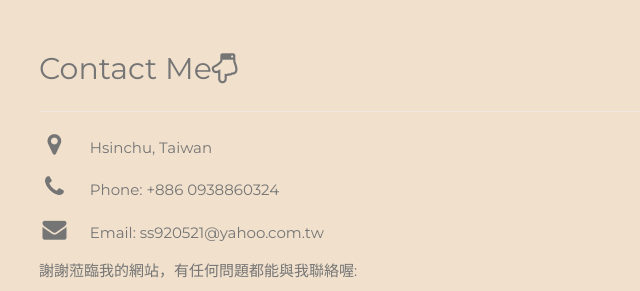
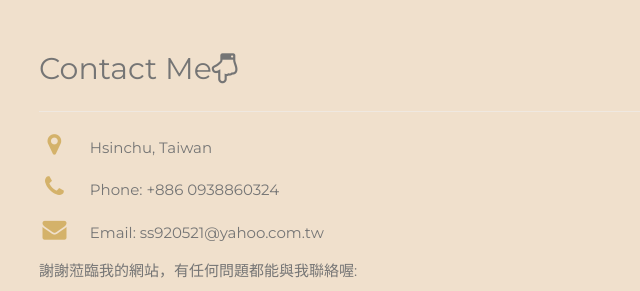
Before and after one commit to Sunny860324/sunny.github.io, a plain HTML site: page index.html in a window 1280 px wide. Shown: the part 4687-4978 px from the top of the page, 497-1137 px from the left. Drawn offline with nearby package versions, Linux system fonts and the light colour scheme.

Commit message:
Update index.html

```diff
--- a/index.html
+++ b/index.html
@@ -182,9 +182,9 @@ body, h1,h2,h3,h4,h5,h6 {font-family: "Montserrat", sans-serif}
     <hr class="w3-opacity">
 
     <div class="w3-section">
-      <p><i class="fa fa-map-marker fa-fw w3-xlarge w3-margin-right"></i> Hsinchu, Taiwan</p>
-      <p><i class="fa fa-phone fa-fw w3-xlarge w3-margin-right"></i> Phone: +886 0938860324</p>
-      <p><i class="fa fa-envelope fa-fw w3-xlarge w3-margin-right"> </i> Email: ss920521@yahoo.com.tw</p>
+      <p><i class="fa fa-map-marker fa-fw w3-xlarge w3-margin-right" style="color: rgb(212,178,106);"></i> Hsinchu, Taiwan</p>
+      <p><i class="fa fa-phone fa-fw w3-xlarge w3-margin-right" style="color: rgb(212,178,106);"></i> Phone: +886 0938860324</p>
+      <p><i class="fa fa-envelope fa-fw w3-xlarge w3-margin-right" style="color: rgb(212,178,106);"> </i> Email: ss920521@yahoo.com.tw</p>
     </div>
 
     <!-- Image of location/map -->
```
